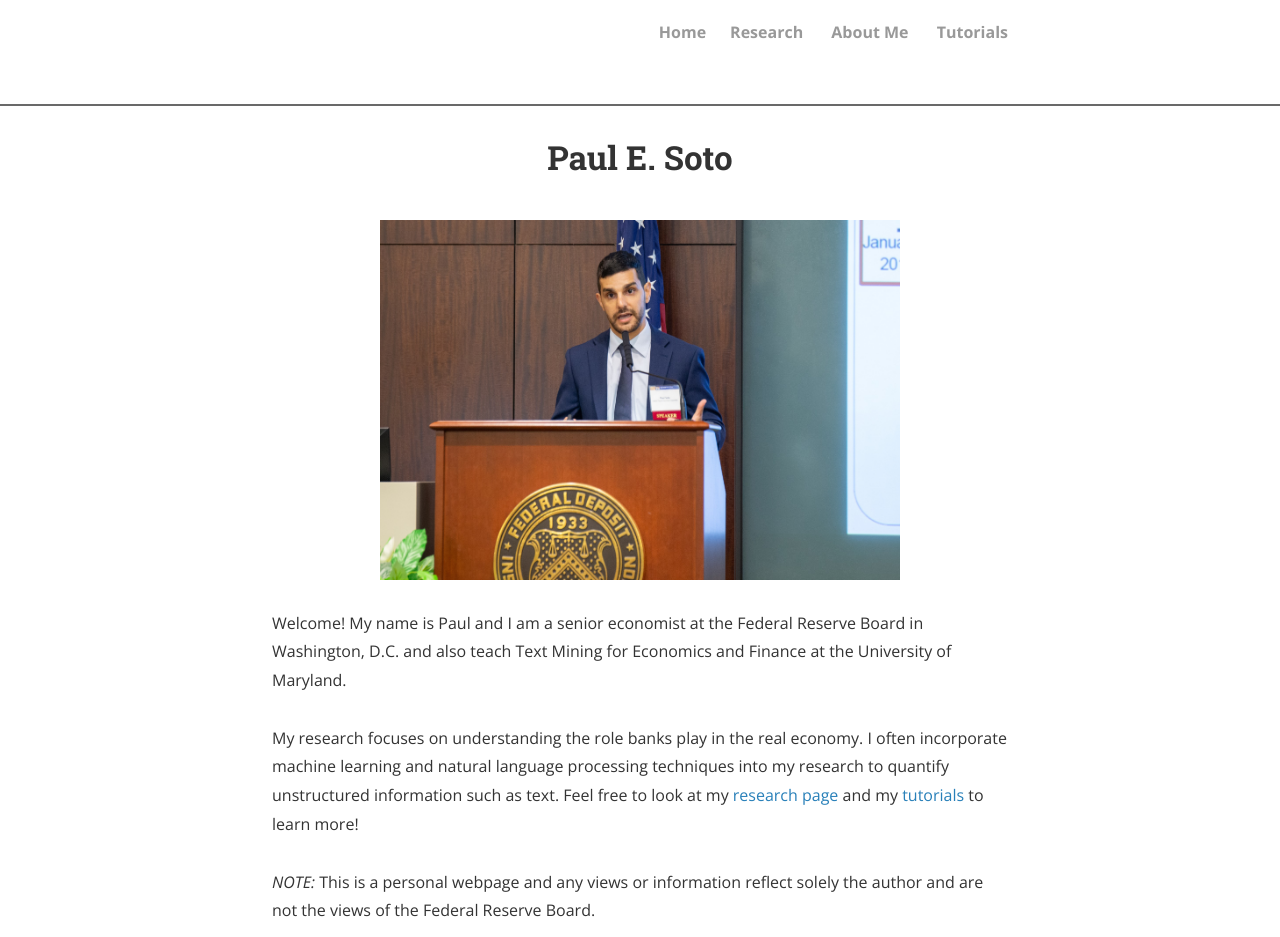
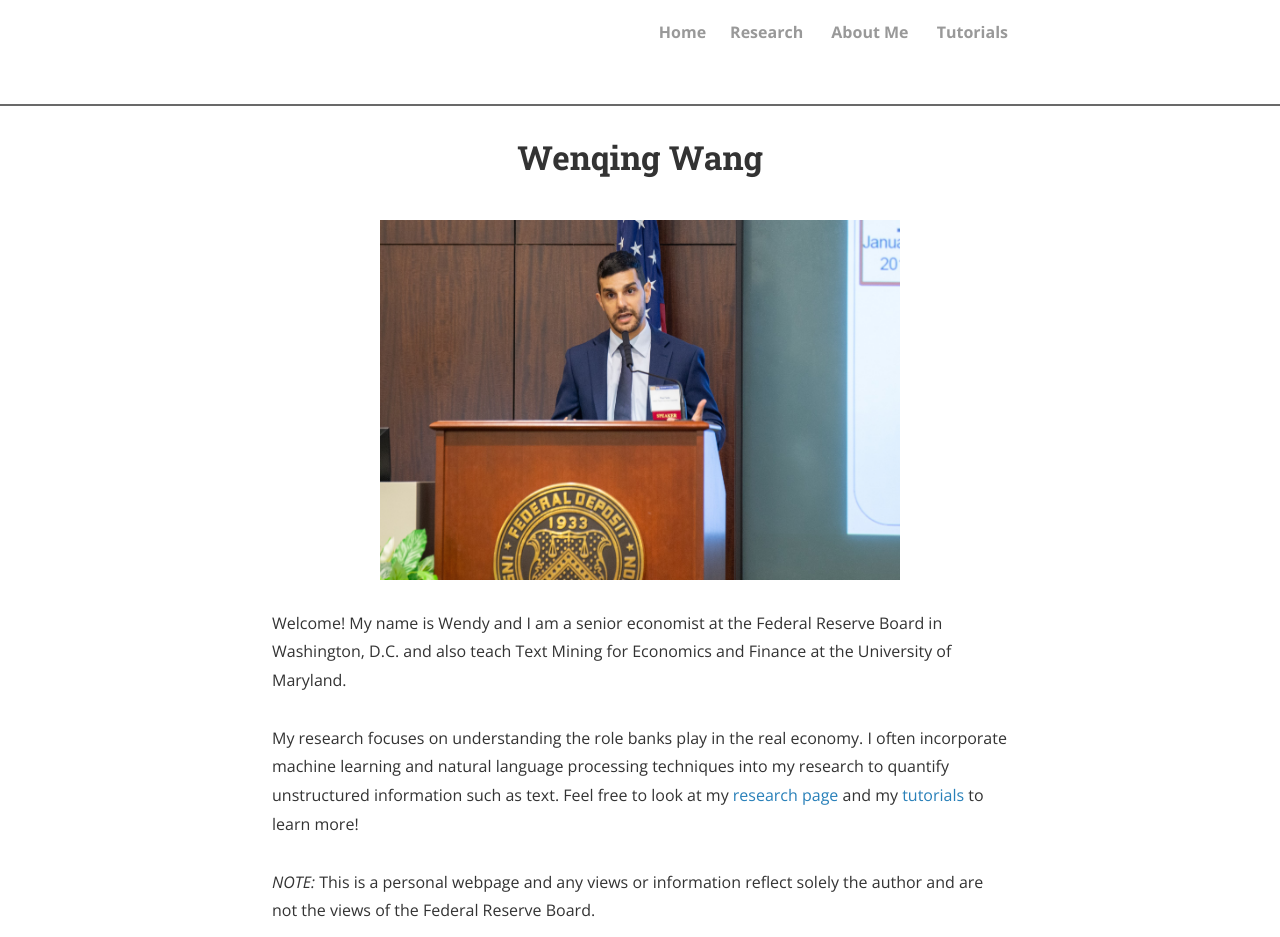
Before and after one commit to WenqingWang-07/Wenqing.github.io, a Jekyll site: the page built from index.html, in a window 1280 px wide, cut to the strip 0-937 px from the top of the page. Built offline with Jekyll 4.4.1, drawn with Linux system fonts in a browser that asks for light colours; nearby versions of some CDN libraries; a style sheet for code colours, icons or effects is not loaded.

Commit message:
Update index.html

```diff
--- a/index.html
+++ b/index.html
@@ -1,6 +1,6 @@
 ---
 layout: page
-title: Paul E. Soto
+title: Wenqing Wang
 ---
 <div class="home">
   <script async src="https://www.googletagmanager.com/gtag/js?id=UA-108085250-1"></script>
@@ -15,7 +15,7 @@ title: Paul E. Soto
 
 <img src="profile_picture.jpg" alt="Paul Soto pic" style="width:520px;height:360px;" title="Paul Soto"; algin="middle">
 <br>
-Welcome! My name is Paul and I am a senior economist at the Federal Reserve Board in Washington, D.C. and also teach Text Mining for Economics and Finance at the University of Maryland.
+Welcome! My name is Wendy and I am a senior economist at the Federal Reserve Board in Washington, D.C. and also teach Text Mining for Economics and Finance at the University of Maryland.
 
 <br><br>
 My research focuses on understanding the role banks play in the real economy. I often incorporate machine learning and natural language processing techniques into my research to quantify unstructured information such as text. Feel free to look at my <a href="https://pesoto.github.io/research" target="_self">research page</a> and my <a href="https://pesoto.github.io/research" target="_self">tutorials</a> to learn more!
```
